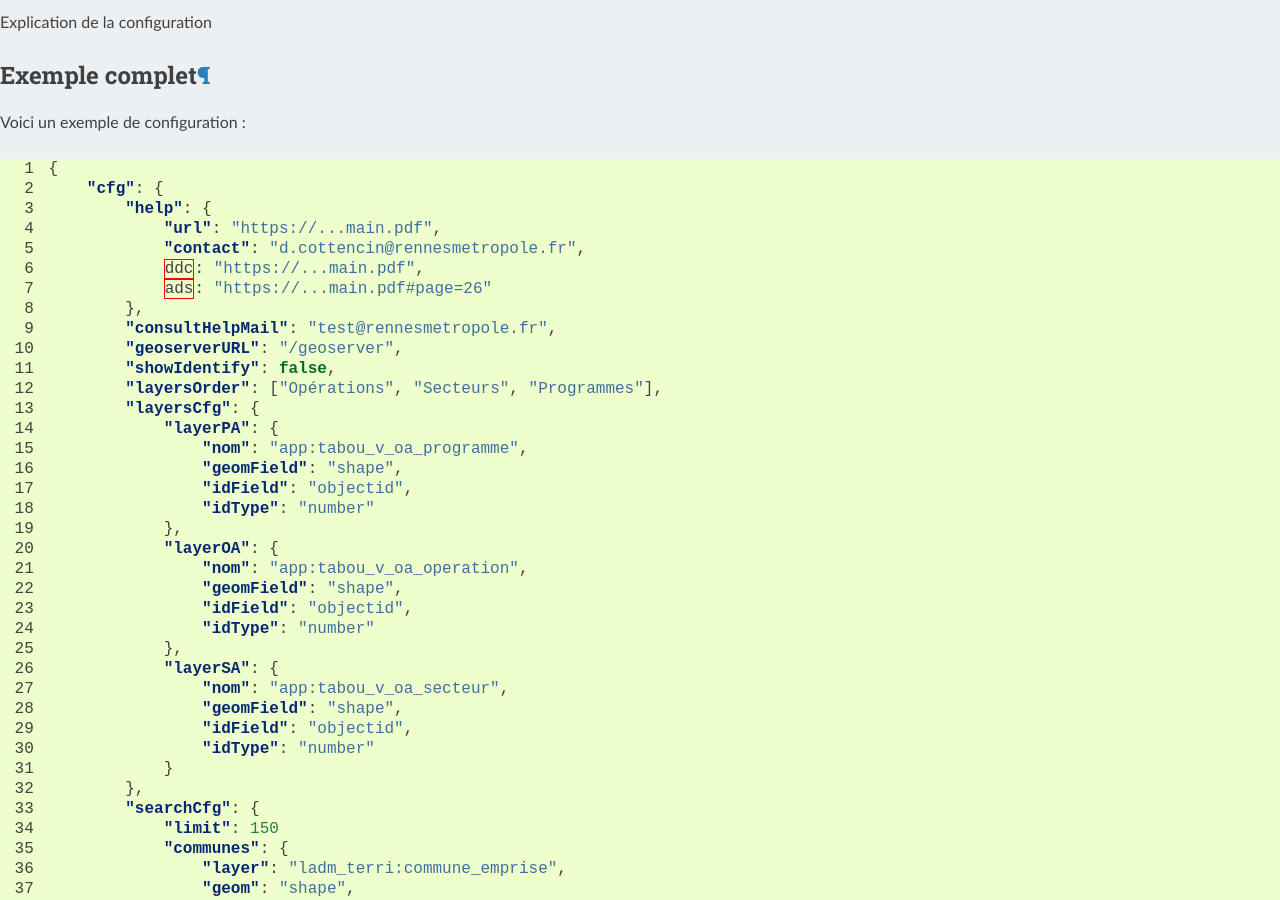
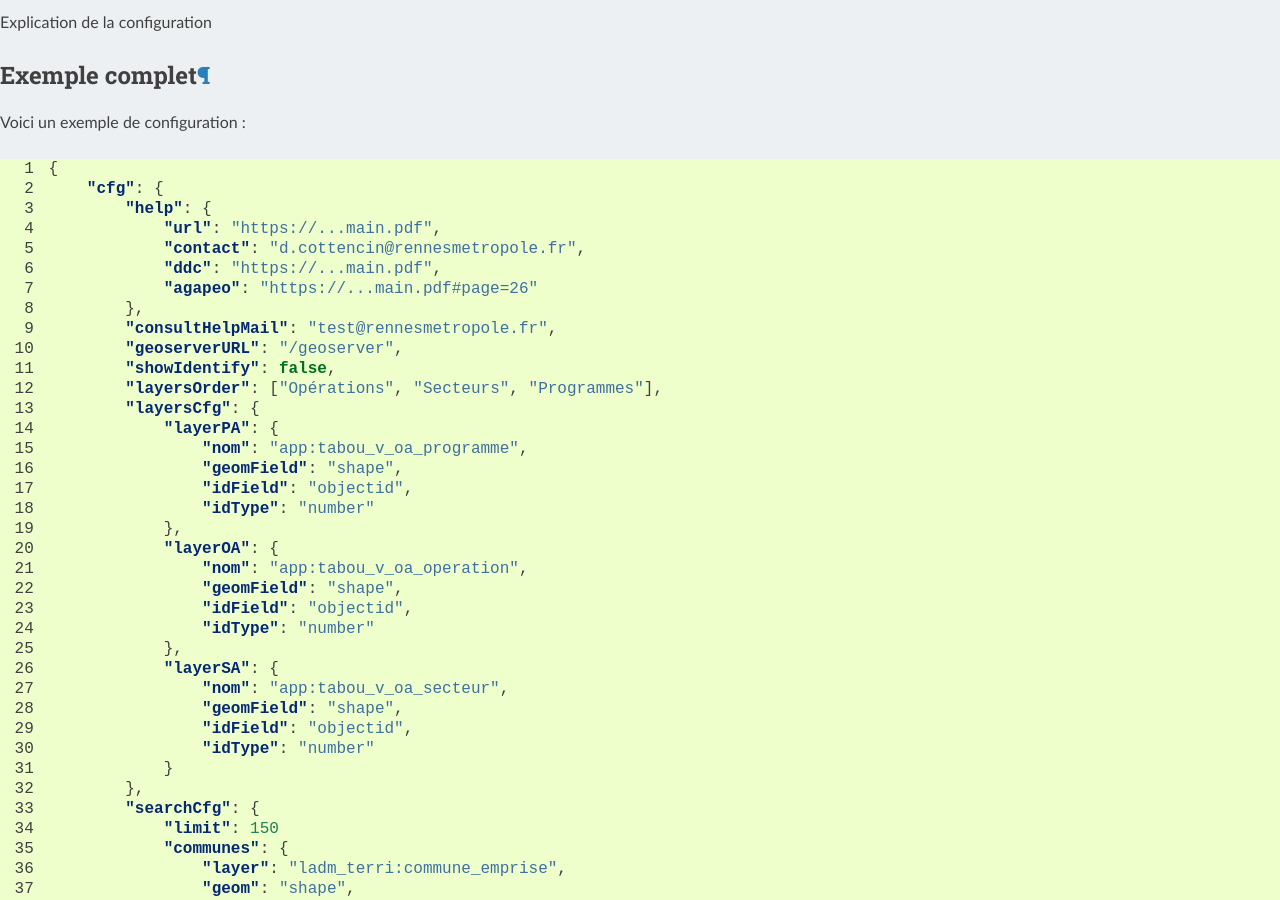
Before and after one commit to sigrennesmetropole/geor_tabou2_front, a Sphinx documentation site: the page built from docs/_pages/config.rst, in a window 1280 px wide and 900 px high, scrolled down 2883 px. Built offline with Sphinx 7.4.7 and the Read the Docs theme 2.0.0, drawn with Linux system fonts in a browser that asks for light colours.

Commit message:
#Fix #143 with style and rename ads config

```diff
--- a/docs/_pages/config.rst
+++ b/docs/_pages/config.rst
@@ -36,11 +36,11 @@ Voici la liste des paramètres et les explications correspondantes.
 .. csv-table:: Paramètres Tabou2
         :header: "Paramètre", "Exemple", "Description"
 
-        "help", "{"url": "test.fr", "contact": "email@test.fr", "ddc": "url.pdf#page=2", "ads:"url.pdf"}", "Objet pour configurer les ressources d'aide"
+        "help", "{"url": "test.fr", "contact": "email@test.fr", "ddc": "url.pdf#page=2", "agapeo:"url.pdf"}", "Objet pour configurer les ressources d'aide"
         "help.url", ""url":test.fr/fichier.pdf"", "url de la documentation de l'aide"
         "help.contact", "contact: adresse@email.fr", "Email de contact"
         "help.ddc", ""ddc": "https://doc.pdf"","url de la documentation sur les données Droit de Cité"
-        "help.ads", ""ddc": "https://doc.pdf#page=15"", "url de la documentation sur les données du service habitat"
+        "help.agapeo", ""agapeo": "https://doc.pdf#page=15"", "url de la documentation sur les données du service habitat"
         "limite","150","Limite du nombre de résultats pour la recherche. Permet d'afficher un message afin d'inviter l'utilisateur à restreindre sa recherche"
         "geoserverURL","/geoserver","URL du geoserver contenant les données cartographiques du contexte Tabou2"
         "showIdentify","false", "Permet de garder le volet natif d'identification au clic sur la carte ou de le masquer"
@@ -181,8 +181,8 @@ Voici un exemple de configuration :
                 "help": {
                     "url": "https://...main.pdf",
                     "contact": "d.cottencin@rennesmetropole.fr",
-                    ddc: "https://...main.pdf",
-                    ads: "https://...main.pdf#page=26"
+                    "ddc": "https://...main.pdf",
+                    "agapeo": "https://...main.pdf#page=26"
                 },
                 "consultHelpMail": "test@rennesmetropole.fr",
                 "geoserverURL": "/geoserver",
```
Also changed, not shown: 2 other files.
